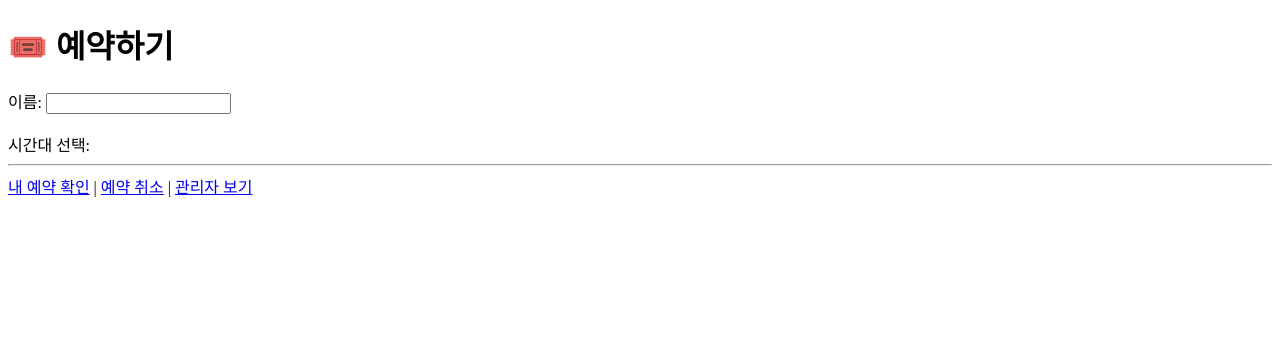
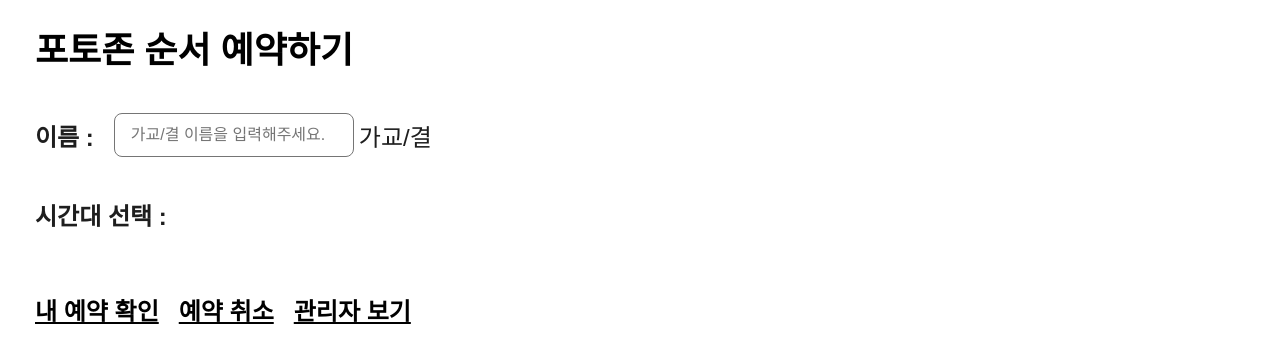
Before and after one commit to baekmingyu1/my-reservation-app, a Flask app: template templates/index.html in a window 1280 px wide. Shown: the top 363 px of the page. Run offline with Flask 3, Linux system fonts and the light colour scheme; the template is opened without the code that fills it, so the values that code supplies are empty; some libraries are stand-ins or nearby versions.

Commit message:
디자인 반영

```diff
--- a/app.py
+++ b/app.py
@@ -3,12 +3,16 @@ import os
 import psycopg2
 from psycopg2.extras import RealDictCursor
 from datetime import datetime, timedelta
+from dotenv import load_dotenv
+load_dotenv()
+
 
 app = Flask(__name__)
 app.secret_key = os.environ.get("SECRET_KEY", "default-secret")
 DATABASE_URL = os.environ.get('DATABASE_URL')
 
 # DB 초기화
+
 def init_db():
     conn = psycopg2.connect(DATABASE_URL, cursor_factory=RealDictCursor)
     cur = conn.cursor()
@@ -27,19 +31,18 @@ def init_db():
 init_db()
 
 # 시간대 생성 함수 (11:00~12:30 제외)
+
 def generate_timeslots():
     base_time = datetime(2025, 5, 25, 10, 0)
-    slots = []
-    for i in range(60):
-        current = base_time + timedelta(minutes=5 * i)
-        if not (datetime(2025, 5, 25, 11, 0) <= current < datetime(2025, 5, 25, 12, 30)):
-            slots.append(current.strftime('%Y-%m-%d %H:%M'))
-    return slots
+    all_slots = [(base_time + timedelta(minutes=5 * i)) for i in range(60)]
+    filtered_slots = [t for t in all_slots if not (datetime(2025, 5, 25, 11, 0) <= t < datetime(2025, 5, 25, 12, 30))]
+    return [t.strftime('%Y-%m-%d %H:%M') for t in filtered_slots]
 
 @app.route('/', methods=['GET', 'POST'])
 def index():
     conn = psycopg2.connect(DATABASE_URL, cursor_factory=RealDictCursor)
     cur = conn.cursor()
+    message = None
 
     if request.method == 'POST':
         name = request.form.get('name')
@@ -50,6 +53,11 @@ def index():
             if cur.fetchone()['count'] < 3:
                 cur.execute("INSERT INTO reservations (name, timeslot) VALUES (%s, %s)", (name, timeslot))
                 conn.commit()
+                message = f"{name}님, {timeslot} 예약이 완료되었습니다."
+            else:
+                message = "해당 시간대는 예약이 마감되었습니다."
+        else:
+            message = "이미 예약한 이름입니다."
 
     timeslots = generate_timeslots()
     slot_status = []
@@ -61,7 +69,7 @@ def index():
 
     cur.close()
     conn.close()
-    return render_template('index.html', timeslots=slot_status)
+    return render_template('index.html', timeslots=slot_status, message=message)
 
 @app.route('/my', methods=['GET', 'POST'])
 def my():
@@ -98,11 +106,14 @@ def admin():
         return redirect(url_for("login"))
     conn = psycopg2.connect(DATABASE_URL, cursor_factory=RealDictCursor)
     cur = conn.cursor()
-    cur.execute("SELECT timeslot, COUNT(*) as count, string_agg(name, ', ') as names FROM reservations GROUP BY timeslot ORDER BY timeslot")
+    cur.execute("SELECT name, timeslot FROM reservations ORDER BY timeslot")
     reservations = cur.fetchall()
     cur.close()
     conn.close()
-    return render_template('admin.html', reservations=reservations)
+    grouped = {}
+    for r in reservations:
+        grouped.setdefault(r['timeslot'], []).append(r['name'])
+    return render_template('admin.html', grouped=grouped)
 
 @app.route('/login', methods=['GET', 'POST'])
 def login():
--- a/templates/index.html
+++ b/templates/index.html
@@ -1,23 +1,56 @@
 <!DOCTYPE html>
 <html lang="ko">
 <head>
-    <meta charset="UTF-8">
-    <title>시간대 예약</title>
+    <meta charset="UTF-8" />
+    <meta name="viewport" content="width=device-width, initial-scale=1.0" />
+    <title>포토존 순서 예약하기</title>
+    <style>
+        * { box-sizing: border-box; font-family: Pretendard, sans-serif; }
+        body { margin: 0; padding: 21px 35px; background-color: white; }
+        .container { max-width: 1440px; display: flex; flex-direction: column; gap: 40px; }
+        .title { font-size: 36px; font-weight: 700; color: black; }
+        .name-row, .actions { display: flex; align-items: center; gap: 20px; }
+        .label { font-size: 24px; font-weight: 700; color: #1E1E1E; }
+        .input-wrapper { display: flex; align-items: center; gap: 5px; }
+        .input-box { width: 240px; padding: 12px 16px; border: 1px solid #757575; border-radius: 8px; background: white; color: #1E1E1E; font-size: 16px; }
+        .slot-section { display: flex; flex-direction: column; gap: 20px; }
+        .slots { width: 1300px; display: flex; flex-wrap: wrap; gap: 10px; align-content: flex-start; }
+        .slot { padding: 12px; background: #FAFAE0; border-radius: 8px; border: 1px solid #2C2C2C; color: #47608B; font-size: 24px; font-weight: 700; display: flex; align-items: center; justify-content: center; cursor: pointer; }
+        .slot.full { background: #ccc; color: #999; cursor: not-allowed; }
+        .action-link { font-size: 24px; font-weight: 700; text-decoration: underline; color: black; cursor: pointer; }
+        form { display: contents; }
+    </style>
 </head>
 <body>
-<h1>🎟️ 예약하기</h1>
+<div class="container">
+    <div class="title">포토존 순서 예약하기</div>
+    {% if message %}<p>{{ message }}</p>{% endif %}
     <form method="post">
-    이름: <input type="text" name="name" required><br><br>
-    시간대 선택:<br>
+        <div class="name-row">
+            <div class="label">이름 :</div>
+            <div class="input-wrapper">
+                <input class="input-box" name="name" placeholder="가교/결 이름을 입력해주세요." required />
+                <div class="label" style="font-weight: 400;">가교/결</div>
+            </div>
+        </div>
+        <div class="slot-section">
+            <div class="label">시간대 선택 :</div>
+            <div class="slots">
                 {% for slot in timeslots %}
                     {% if slot.full %}
-            <button disabled>{{ slot.time }} ({{ slot.count }}/3) 예약마감</button>
+                        <div class="slot full">{{ slot.time }} (3/3)</div>
                     {% else %}
-            <button type="submit" name="timeslot" value="{{ slot.time }}">{{ slot.time }} ({{ slot.count }}/3)</button>
+                        <button type="submit" name="timeslot" value="{{ slot.time }}" class="slot">{{ slot.time }} ({{ slot.count }}/3)</button>
                     {% endif %}
                 {% endfor %}
+            </div>
+        </div>
     </form>
-<hr>
-<a href="/my">내 예약 확인</a> | <a href="/cancel">예약 취소</a> | <a href="/admin">관리자 보기</a>
+    <div class="actions">
+        <a class="action-link" href="/my">내 예약 확인</a>
+        <a class="action-link" href="/cancel">예약 취소</a>
+        <a class="action-link" href="/admin">관리자 보기</a>
+    </div>
+</div>
 </body>
 </html>
```
Also changed, not shown: templates/admin.html (+22 -24 lines), templates/cancel.html (+20 -11 lines), templates/my.html (+19 -9 lines). Lines whose indentation alone changed are shown as unchanged.
